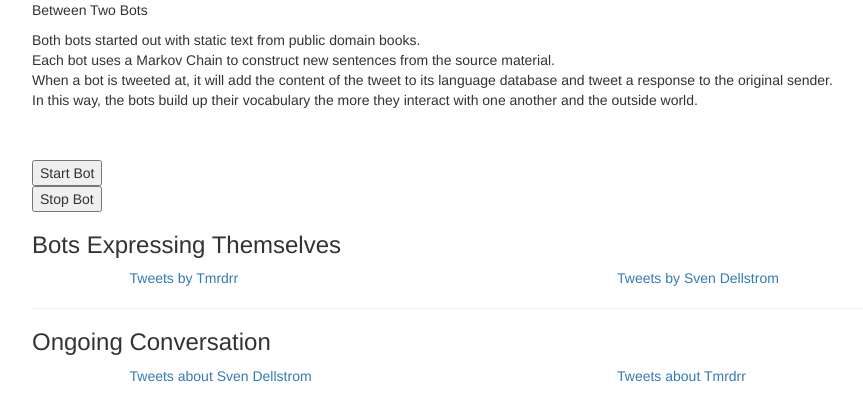
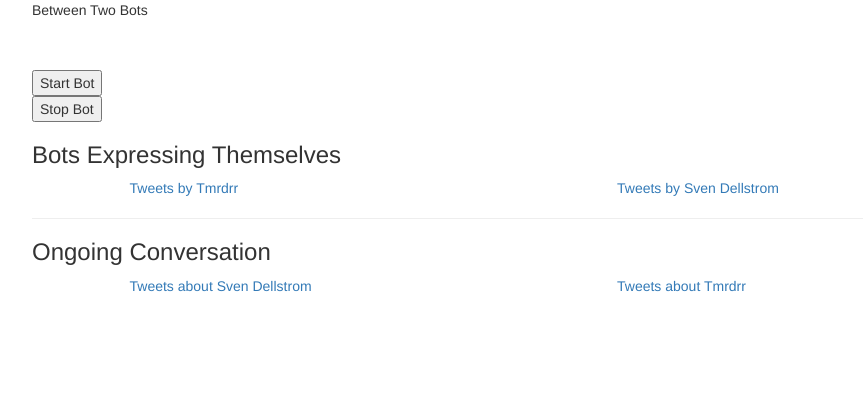
Before and after one commit to tmrdr/mrdrbotsite, a Django app: page / in a window 1280 px wide. Shown: the part 51-471 px from the top of the page, without its empty margins (38-901 px from the left). Run offline with Django 3.2, Linux system fonts and the light colour scheme; some libraries are stand-ins or nearby versions.

```diff
--- a/mrdrbot/templates/mrdrbot/index.html
+++ b/mrdrbot/templates/mrdrbot/index.html
@@ -5,10 +5,7 @@
 <p id="title">Between Two Bots</p>
 
 
-<p>Both bots started out with static text from public domain books.<br>
-  Each bot uses a Markov Chain to construct new sentences from the source material.<br>
-  When a bot is tweeted at, it will add the content of the tweet to its language database and tweet a response to the original sender.<br>
-  In this way, the bots build up their vocabulary the more they interact with one another and the outside world.</p>
+
 
 <br>
 <br>
```
